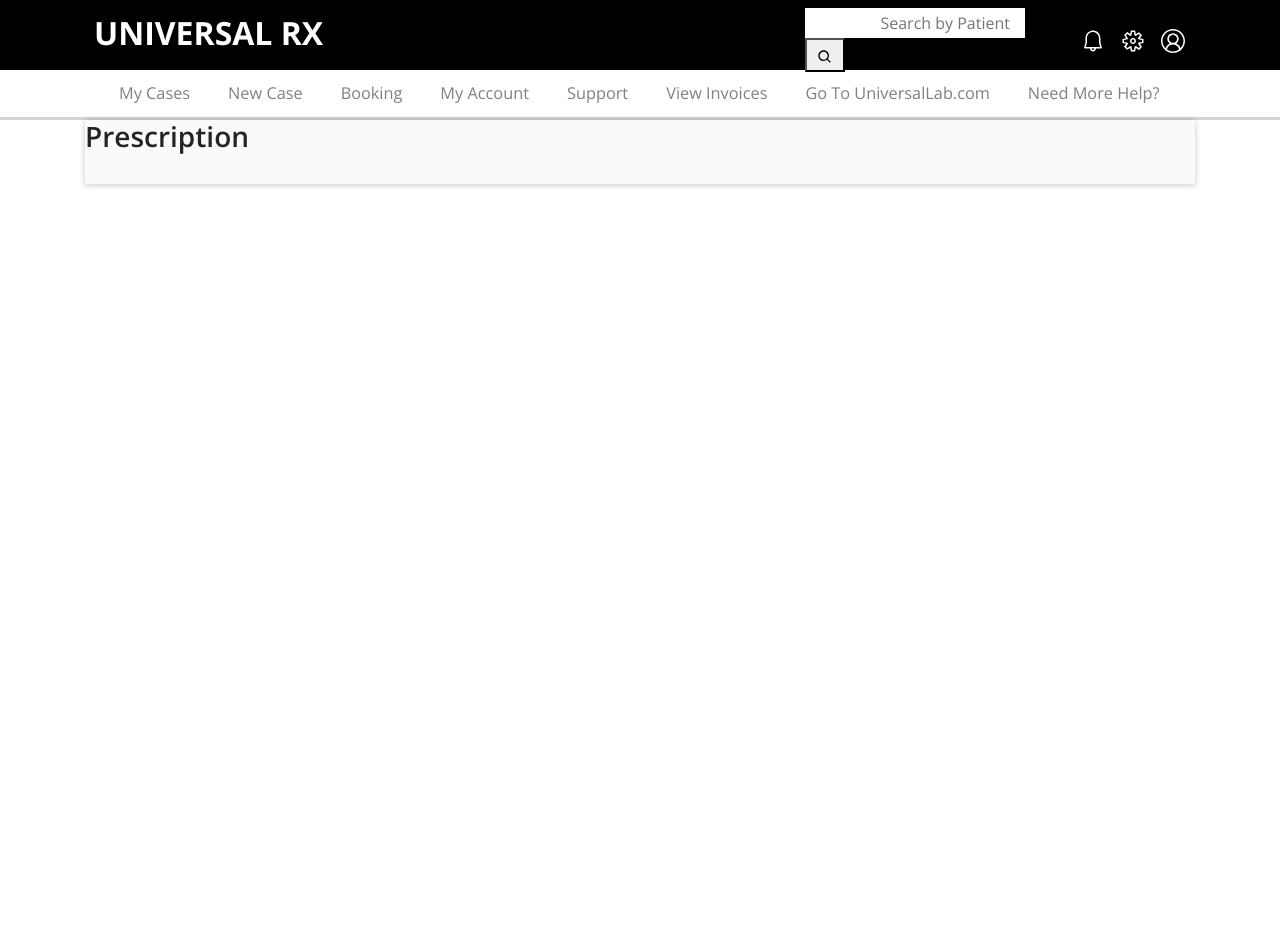
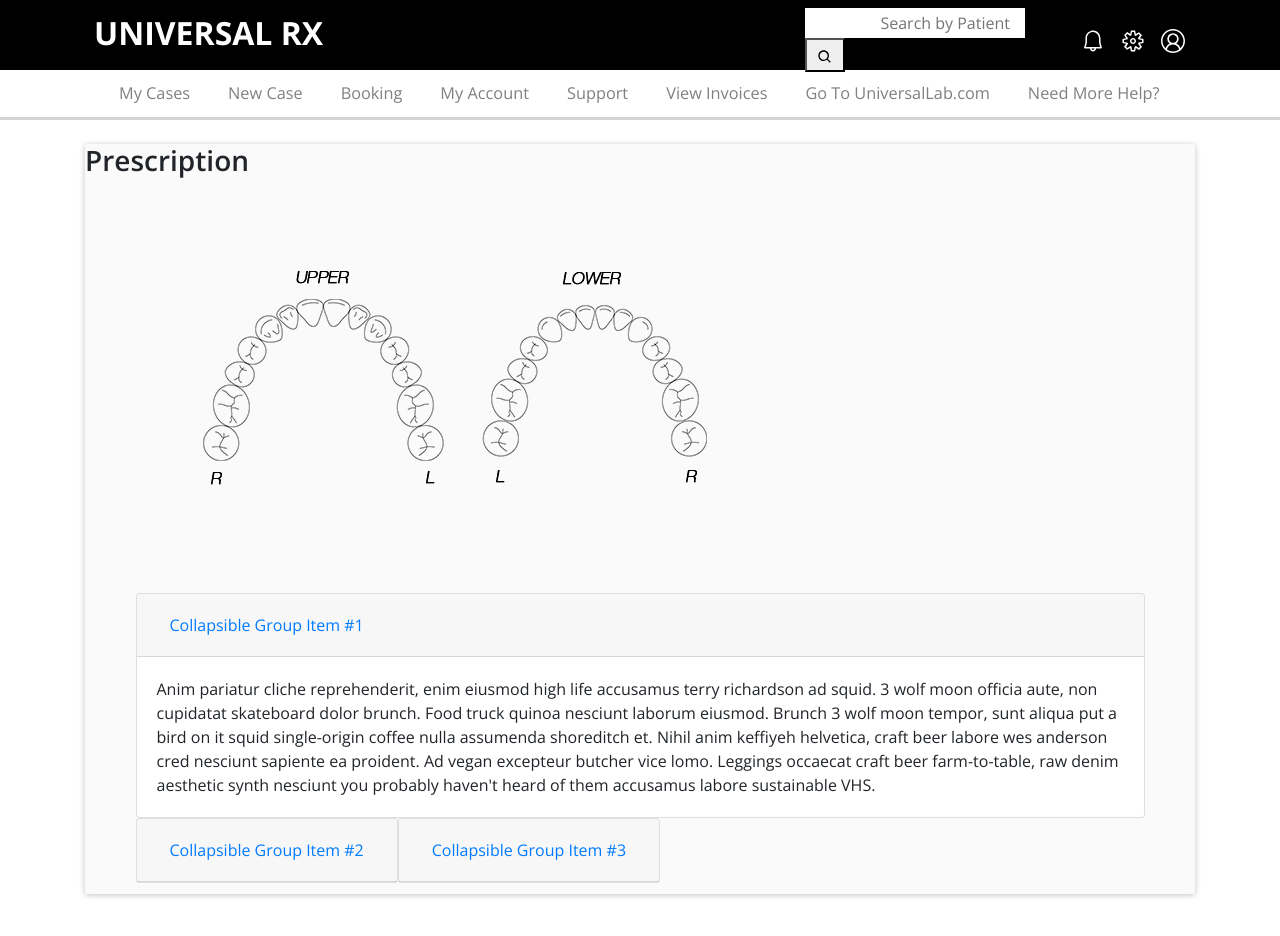
Before and after one commit to lenayj/RIO, a React (Create React App) app: page /newCasePrescription in a window 1280 px wide. Shown: the top 936 px of the page. Before the commit the page ends 800 px from the top, so only its background shows below. Built offline with nearby package versions, Linux system fonts and the light colour scheme.

Commit message:
new case page

```diff
--- a/package.json
+++ b/package.json
@@ -16,6 +16,7 @@
     "react-hook-form": "^6.15.4",
     "react-icons": "^4.2.0",
     "react-microsoft-login": "^1.12.1",
+    "react-multi-form": "^1.0.5",
     "react-multistep": "^5.1.0",
     "react-paginate": "^7.1.0",
     "react-router-dom": "^5.2.0",
--- a/src/components/Router.js
+++ b/src/components/Router.js
@@ -18,6 +18,8 @@ import renderOpenMSG from './renderOpenMSG';
 import newCase from './newCase';
 import newCasePersonalInfo from './newCasePersonalInfo';
 import newCasePrescription from './newCasePrescription';
+import newCaseConfirmation from './newCaseConfirmation';
+
 
 export default () => (
     <Router>
@@ -35,6 +37,8 @@ export default () => (
         <Route path='/newCase' component={newCase}/>
         <Route path='/newCasePersonalInfo' component={newCasePersonalInfo}/>
         <Route path='/newCasePrescription' component={newCasePrescription}/>
+        <Route path='/newCaseConfirmation' component={newCaseConfirmation}/>
+
 
     </Router>
 )
--- /dev/null
+++ b/src/components/newCaseConfirmation.js
@@ -0,0 +1,15 @@
+import React, { Component } from 'react'
+
+class NewCaseConfirmation extends Component {
+
+    render(){
+        return (
+            <div className="mt-5 mb-5">
+                <h3 style={{textAlign: 'center'}}>Your Case has been submitted!</h3>
+                {/*<p style={{textAlign: 'center'}}>You will recieve a recipient of your order on your email</p>*/}
+            </div>
+        );
+    }
+}
+
+export default NewCaseConfirmation;
--- a/src/components/newCasePersonalInfo.js
+++ b/src/components/newCasePersonalInfo.js
@@ -9,15 +9,13 @@ class newCasePersonalInfo extends Component {
                 <div>
                     <div className="newCase-form">
                         {/*
-                        <div className="newCase-banner text-left mb-4 mt-4">
-                            <h1 className="title-wording">New Case</h1>
-                        </div>
                         <div className="newCase-step text-left mb-4 mt-4">
                             <div className="bullet current"><span>1</span></div>
                             <div className="d-inline font-weight-bold mt-2 ml-3 mr-3 ">Personal Information</div>
                             <div className="bullet"><span>2</span></div>
                             <div className="d-inline mt-2 ml-3">Make Prescription</div>
                         </div>*/}
+                        <br/>
                         <div className="panel panel-default">
                             <div className="panel-body">
                                 <form>
@@ -111,9 +109,6 @@ class newCasePersonalInfo extends Component {
                             </div>
                         </div>
                         <br/><br/>
-                        <div className="newCase-bottom text-right mb-4 mt-4">
-                            <button type="button" className="btn btn-primary btn-lg">Continue</button>
-                    </div>
                     </div>
                 </div>
             </div>
--- a/src/components/newCasePrescription.js
+++ b/src/components/newCasePrescription.js
@@ -9,23 +9,73 @@ class NewCasePrescription extends Component {
             <div className="container newCase">
                 <div>
                     <div className="newCase-form">
+                        <br/>
                         <div className="panel panel-default">
                             <div className="panel-body">
                                 <div><h3>Prescription</h3></div>
                                 <form>
                                     <div>
-                                        <div className="drawing"></div>
+                                        <div className="form-row drawing">
+                                            <div className="form-group col-md-8">
+                                                <img src="/images/appliance/teeth.png" alt="teeth"/>
+                                            </div>
+                                        </div>
+                                        <div className="form-row appliance" id="accordion">
+                                            <div class="card">
+                                                <div class="card-header" id="headingOne">
+                                                <h5 class="mb-0">
+                                                    <button class="btn btn-link" data-toggle="collapse" data-target="#collapseOne" aria-expanded="true" aria-controls="collapseOne">
+                                                    Collapsible Group Item #1
+                                                    </button>
+                                                </h5>
+                                                </div>
+
+                                                <div id="collapseOne" class="collapse show" aria-labelledby="headingOne" data-parent="#accordion">
+                                                <div class="card-body">
+                                                    Anim pariatur cliche reprehenderit, enim eiusmod high life accusamus terry richardson ad squid. 3 wolf moon officia aute, non cupidatat skateboard dolor brunch. Food truck quinoa nesciunt laborum eiusmod. Brunch 3 wolf moon tempor, sunt aliqua put a bird on it squid single-origin coffee nulla assumenda shoreditch et. Nihil anim keffiyeh helvetica, craft beer labore wes anderson cred nesciunt sapiente ea proident. Ad vegan excepteur butcher vice lomo. Leggings occaecat craft beer farm-to-table, raw denim aesthetic synth nesciunt you probably haven't heard of them accusamus labore sustainable VHS.
+                                                </div>
+                                                </div>
+                                            </div>
+                                            <div class="card">
+                                                <div class="card-header" id="headingTwo">
+                                                <h5 class="mb-0">
+                                                    <button class="btn btn-link collapsed" data-toggle="collapse" data-target="#collapseTwo" aria-expanded="false" aria-controls="collapseTwo">
+                                                    Collapsible Group Item #2
+                                                    </button>
+                                                </h5>
+                                                </div>
+                                                <div id="collapseTwo" class="collapse" aria-labelledby="headingTwo" data-parent="#accordion">
+                                                <div class="card-body">
+                                                    Anim pariatur cliche reprehenderit, enim eiusmod high life accusamus terry richardson ad squid. 3 wolf moon officia aute, non cupidatat skateboard dolor brunch. Food truck quinoa nesciunt laborum eiusmod. Brunch 3 wolf moon tempor, sunt aliqua put a bird on it squid single-origin coffee nulla assumenda shoreditch et. Nihil anim keffiyeh helvetica, craft beer labore wes anderson cred nesciunt sapiente ea proident. Ad vegan excepteur butcher vice lomo. Leggings occaecat craft beer farm-to-table, raw denim aesthetic synth nesciunt you probably haven't heard of them accusamus labore sustainable VHS.
+                                                </div>
+                                                </div>
+                                            </div>
+                                            <div class="card">
+                                                <div class="card-header" id="headingThree">
+                                                <h5 class="mb-0">
+                                                    <button class="btn btn-link collapsed" data-toggle="collapse" data-target="#collapseThree" aria-expanded="false" aria-controls="collapseThree">
+                                                    Collapsible Group Item #3
+                                                    </button>
+                                                </h5>
+                                                </div>
+                                                <div id="collapseThree" class="collapse" aria-labelledby="headingThree" data-parent="#accordion">
+                                                <div class="card-body">
+                                                    Anim pariatur cliche reprehenderit, enim eiusmod high life accusamus terry richardson ad squid. 3 wolf moon officia aute, non cupidatat skateboard dolor brunch. Food truck quinoa nesciunt laborum eiusmod. Brunch 3 wolf moon tempor, sunt aliqua put a bird on it squid single-origin coffee nulla assumenda shoreditch et. Nihil anim keffiyeh helvetica, craft beer labore wes anderson cred nesciunt sapiente ea proident. Ad vegan excepteur butcher vice lomo. Leggings occaecat craft beer farm-to-table, raw denim aesthetic synth nesciunt you probably haven't heard of them accusamus labore sustainable VHS.
+                                                </div>
+                                                </div>
+                                            </div>
+                                        </div>
                                     </div>
-
-
                                 </form>
                             </div>
                         </div>
+                        <br/><br/>
                     </div>
 
                 </div>
 
             </div>
+
         );
     }
 }
--- a/src/css/newCase.css
+++ b/src/css/newCase.css
@@ -1,3 +1,16 @@
+button.newCase-btn{
+    background-color: #24a19c;
+  padding: 8px 20px;
+  border: 1px solid #24a19c;
+  color: #fff;
+  margin: 2px 5px;
+  cursor: pointer;
+  font-size: 0.85rem;
+  text-transform: uppercase;
+  font-weight: 600;
+  border-radius: 7px;
+}
+
 .newCase-form form {
     width: 90%;
     margin: 0 auto;
```
Also changed, not shown: src/components/newCase.js (+52 -14 lines), src/components/newCase_.js (added, +31 -0 lines), public/images/appliance/teeth.png (added), 1 other file (tests, documents, lock files or other folders).
